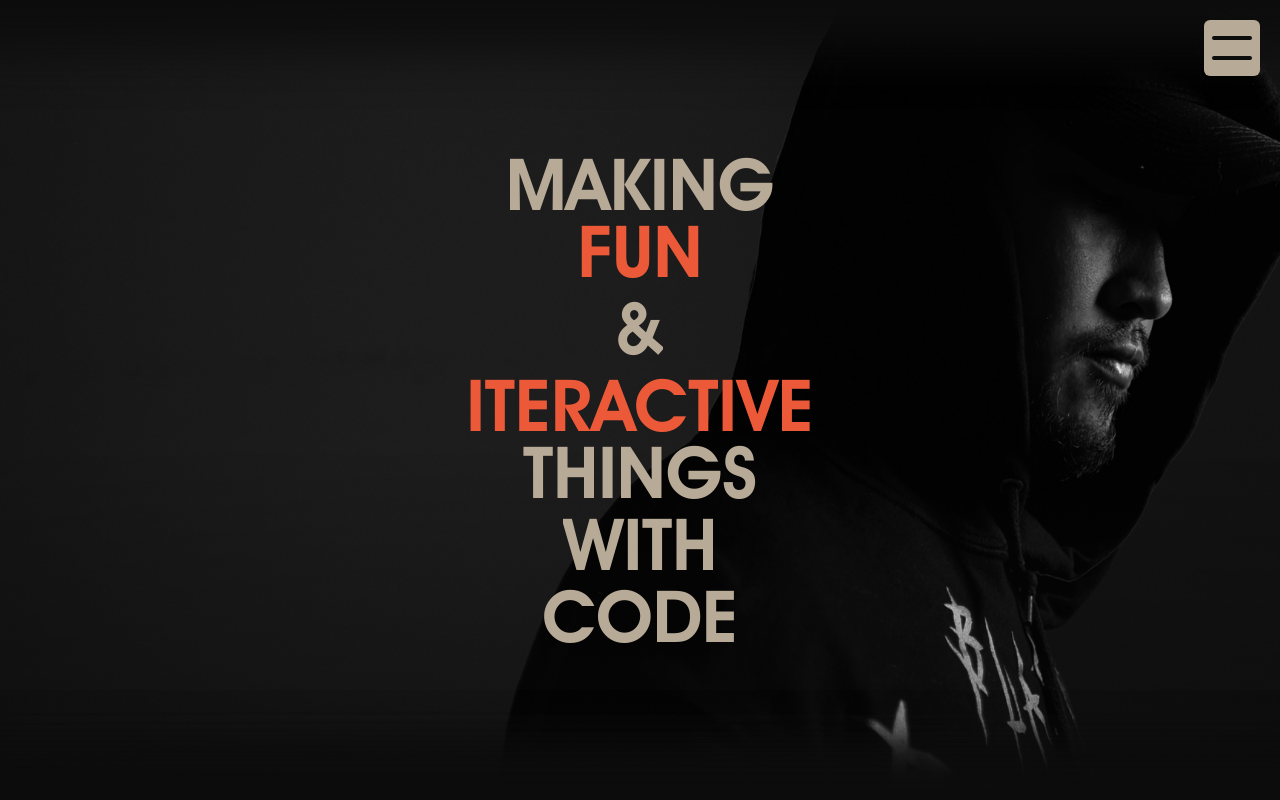
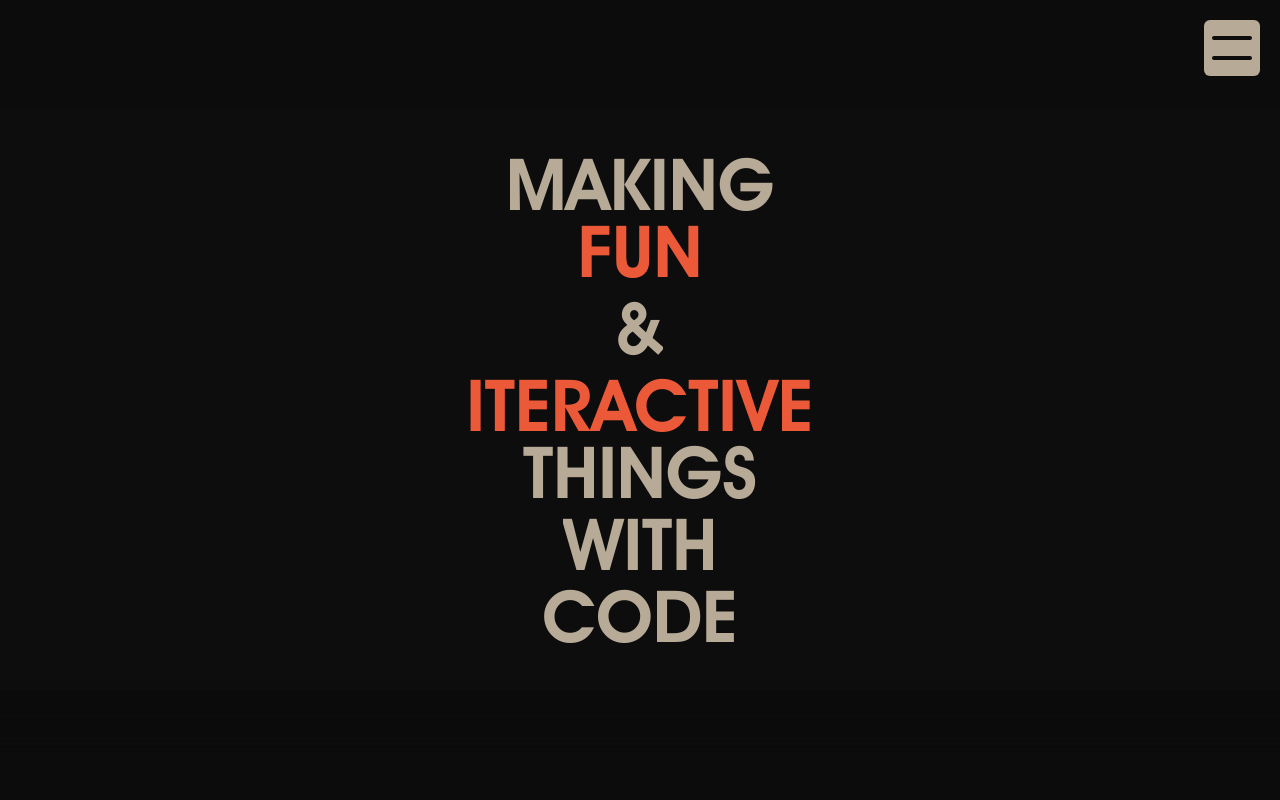
Before and after one commit to Abdelrahman-Magdy-Elawady/portfolio, a React (Vite) app: page / in a window 1280 px wide. Shown: the top 800 px of the page. Built offline with nearby package versions, Linux system fonts and the light colour scheme.

Commit message:
remove img in hero section

```diff
--- a/src/components/Navbar.jsx
+++ b/src/components/Navbar.jsx
@@ -46,7 +46,7 @@ export default function Navbar({ activeOnEnterSection, links, className }) {
           }
         )}
         style={{
-          backdropFilter: `blur(1000px)`,
+          backdropFilter: `blur(100px)`,
         }}
         onClick={closeHandler}
       >
--- a/src/pages/Home/RevealedSection.jsx
+++ b/src/pages/Home/RevealedSection.jsx
@@ -28,13 +28,13 @@ export default function RevealedSection() {
     <article ref={revealedSection} className="bg-[--black] text-[--white]">
       <section className="relative">
         <div className="h-screen w-full relative isolate heroImg">
-          <img
+          {/* <img
             src={myImg}
             role="presentation"
             loading="lazy"
             decoding="async"
             className="size-full object-cover object-center"
-          />
+          /> */}
           <div className="hero absolute inset-0 text-[--white] flex justify-center items-center flex-col ">
             {hero.showen.map((p, index) => (
               <HiddenTextReveal key={index}>{p}</HiddenTextReveal>
```
